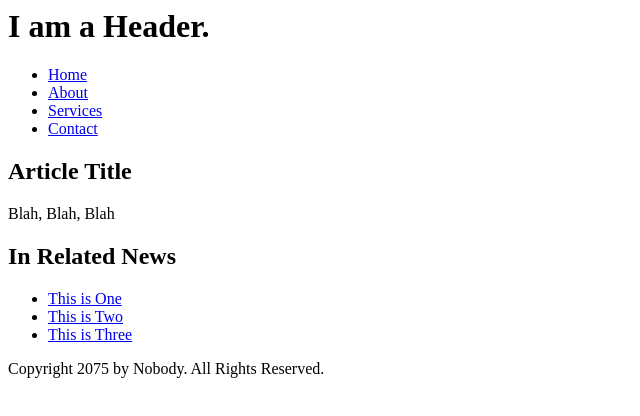
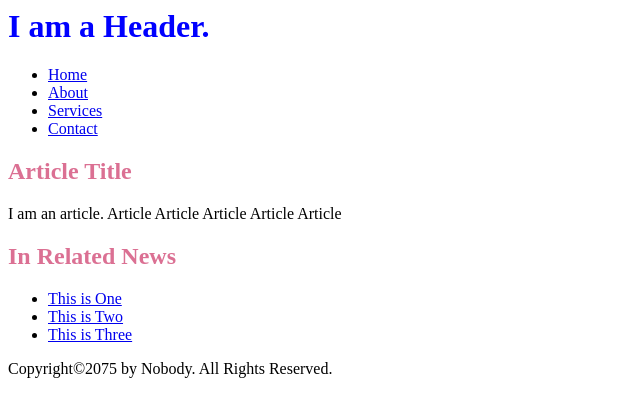
Before and after one commit to mschinagaines/HTML-CSS-Projects, a plain HTML site: page Websites/Sample.html in a window 1280 px wide. Shown: the whole page, without its empty margins (0-640 px from the left). Drawn offline with Linux system fonts and the light colour scheme.

Commit message:
updated the html and css

```diff
--- a/Websites/Sample.css
+++ b/Websites/Sample.css
@@ -0,0 +1,7 @@
+h1 {
+    color: blue;
+}
+
+h2 {
+    color: palevioletred;
+}
--- a/Websites/Sample.html
+++ b/Websites/Sample.html
@@ -38,7 +38,7 @@
                     <h2>Article Title</h2>
 
                     <!-- Paragraph -->
-                    <p>Blah, Blah, Blah</p>
+                    <p>I am an article. Article Article Article Article Article</p>
 
                 </article>
 
@@ -56,7 +56,7 @@
 
             <!-- Footer -->
             <footer>
-                <p>Copyright 2075 by Nobody. All Rights Reserved.</p>
+                <p>Copyright&copy2075 by Nobody. All Rights Reserved.</p>
             </footer>
 
 
```
Also changed, not shown: 1 other file.
